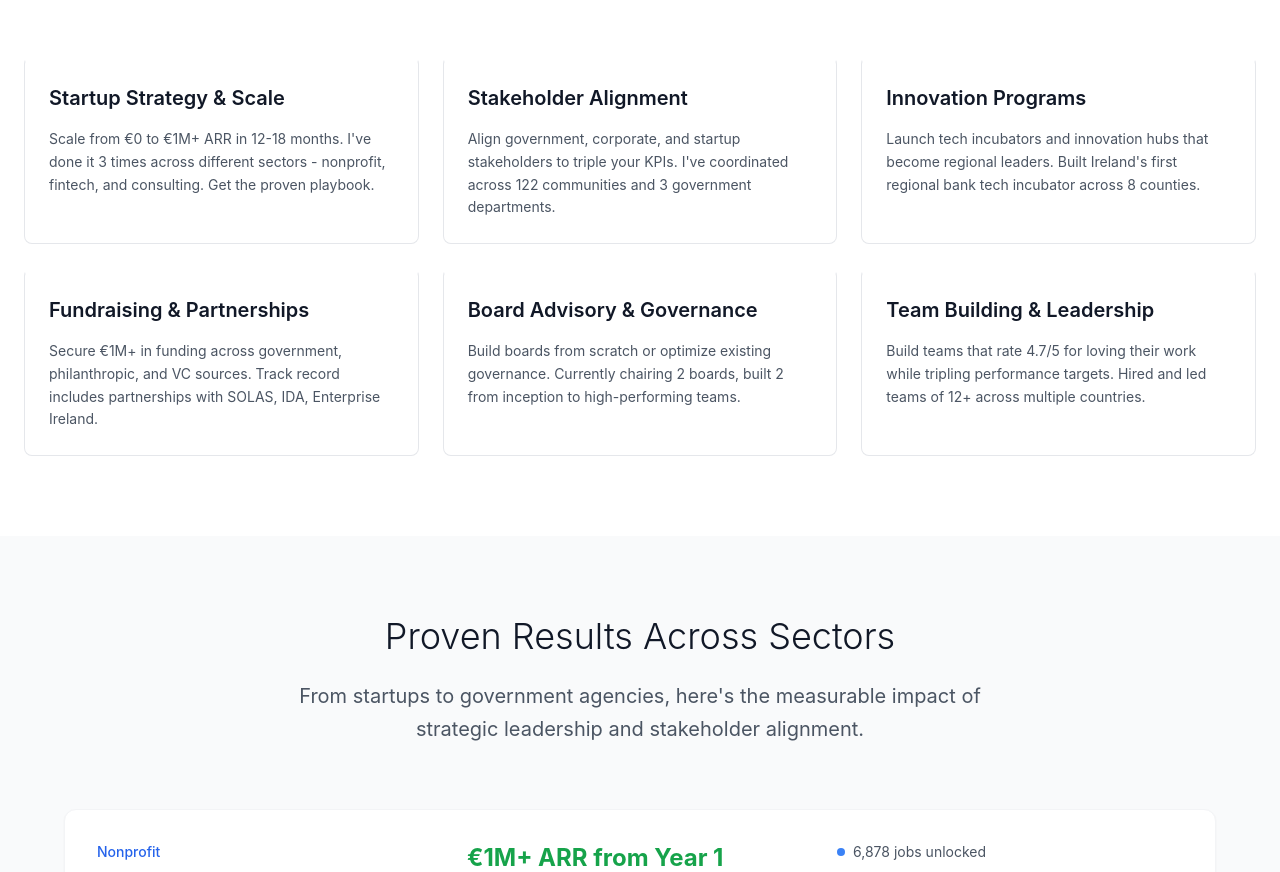
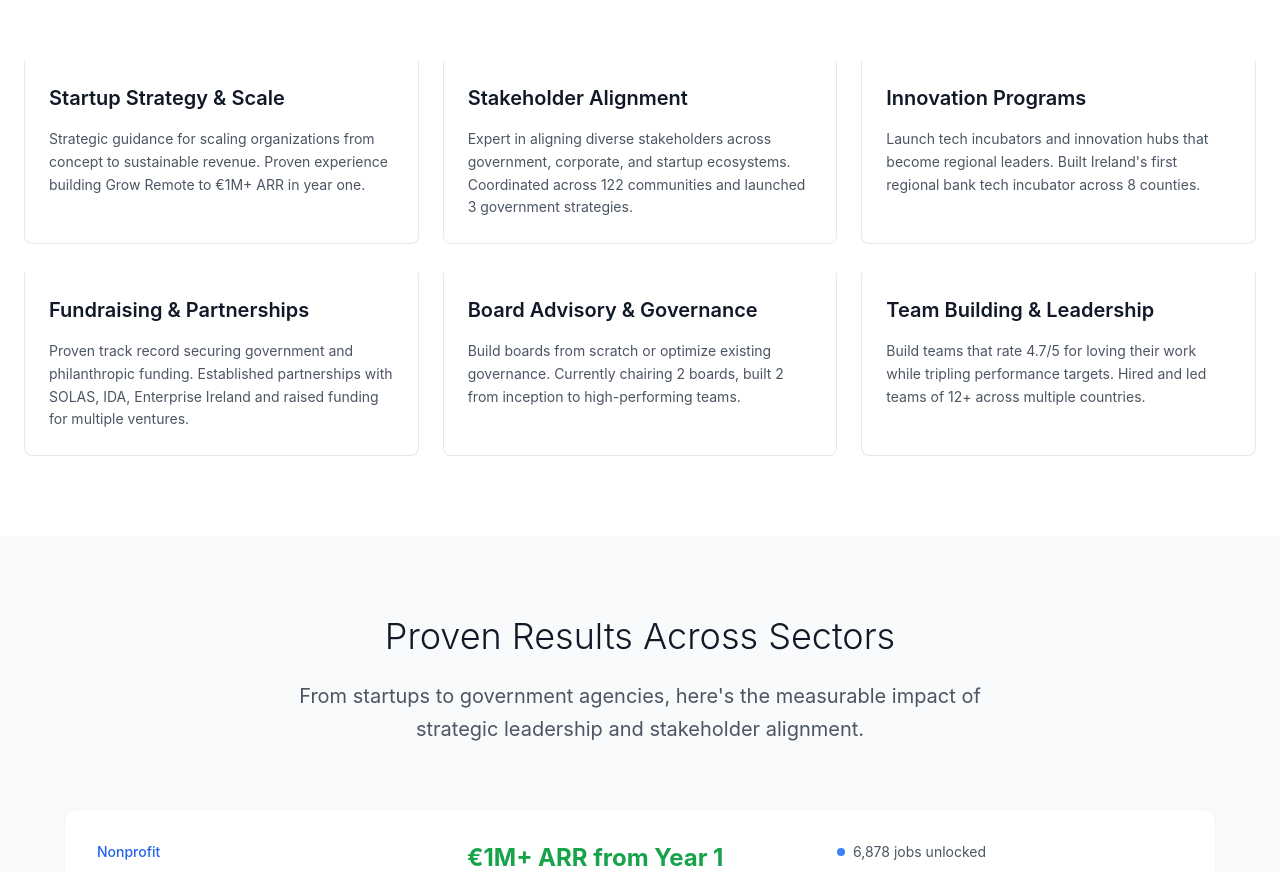
Before and after one commit to TracyKeogh/tracyspremt, a React (Vite) app: page / in a window 1280 px wide. Shown: the part 980-1852 px from the top of the page. Built offline with nearby package versions, Linux system fonts and the light colour scheme.

Commit message:
Remove fabricated claims: fix '3 times across sectors', remove specific timeframes, correct funding claims

```diff
--- a/src/components/Projects.tsx
+++ b/src/components/Projects.tsx
@@ -17,14 +17,14 @@ const Projects: React.FC = () => {
     {
       id: 'startup-strategy',
       title: 'Startup Strategy & Scale',
-      description: 'Scale from €0 to €1M+ ARR in 12-18 months. I\'ve done it 3 times across different sectors - nonprofit, fintech, and consulting. Get the proven playbook.',
+      description: 'Strategic guidance for scaling organizations from concept to sustainable revenue. Proven experience building Grow Remote to €1M+ ARR in year one.',
       icon: <TrendingUp className="w-6 h-6" />,
       color: 'hover:border-t-blue-500'
     },
     {
       id: 'stakeholder-alignment',
       title: 'Stakeholder Alignment',
-      description: 'Align government, corporate, and startup stakeholders to triple your KPIs. I\'ve coordinated across 122 communities and 3 government departments.',
+      description: 'Expert in aligning diverse stakeholders across government, corporate, and startup ecosystems. Coordinated across 122 communities and launched 3 government strategies.',
       icon: <UserCheck className="w-6 h-6" />,
       color: 'hover:border-t-purple-500',
       isHighlighted: true
@@ -39,7 +39,7 @@ const Projects: React.FC = () => {
     {
       id: 'fundraising-partnerships',
       title: 'Fundraising & Partnerships',
-      description: 'Secure €1M+ in funding across government, philanthropic, and VC sources. Track record includes partnerships with SOLAS, IDA, Enterprise Ireland.',
+      description: 'Proven track record securing government and philanthropic funding. Established partnerships with SOLAS, IDA, Enterprise Ireland and raised funding for multiple ventures.',
       icon: <DollarSign className="w-6 h-6" />,
       color: 'hover:border-t-green-500'
     },
```
